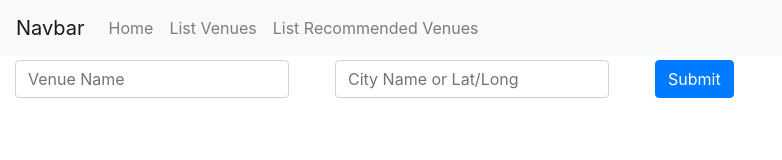
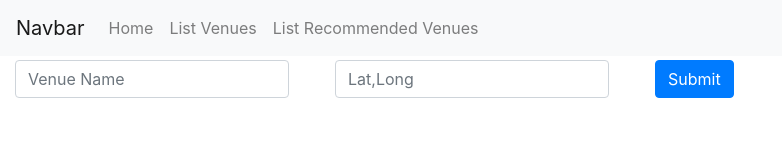
Before and after one commit to dwyfrequency/mapgl-demo, a React (Create React App) app: page /venues/list in a window 1280 px wide. Shown: the top 160 px of the page, without its empty margins (0-782 px from the left). Built offline with nearby package versions, Linux system fonts and the light colour scheme; no server answers; what @foursquare/foursquare-places, react-mapbox-gl would draw is missing.

Commit message:
adding latlon param

```diff
--- a/src/App.js
+++ b/src/App.js
@@ -16,17 +16,16 @@ const foursquare = new Foursquare(CLIENT_ID, CLIENT_SECRET);
 const App = () => {
   // return <VenuesList foursquare={foursquare} />;
 
-  const [latlon, setlatlon] = useState([40.73061, -73.935242]);
   return (
     <Router>
       <Route path={"/"} component={NavBar}></Route>
       <Route
         path={"/venues/list"}
-        render={() => <VenuesList foursquare={foursquare} latlon={latlon} />}
+        render={() => <VenuesList foursquare={foursquare} />}
       />
       <Route
         path={"/venues/recommendations"}
-        render={() => <VenuesListRec foursquare={foursquare} latlon={latlon} />}
+        render={() => <VenuesListRec foursquare={foursquare} />}
       />{" "}
     </Router>
   );
--- a/src/components/SearchBar.js
+++ b/src/components/SearchBar.js
@@ -1,15 +1,20 @@
 import React, { useState } from "react";
 
 const SearchBar = ({ setSearchVal }) => {
-  const [inputVal, setInputVal] = useState("");
+  const [venueName, setVenueName] = useState("");
+  const [latlon, setLatLon] = useState("");
+
   const handleChange = e => {
-    setInputVal(e.target.value);
+    const { name, value } = e.target;
+    if (name === "venueName") setVenueName(value);
+    if (name === "near") setLatLon(value);
   };
 
   const handleSubmit = e => {
     e.preventDefault();
-    setSearchVal(inputVal);
-    setInputVal("");
+    setSearchVal(venueName);
+    setVenueName("");
+    setLatLon("");
   };
 
   return (
@@ -19,8 +24,8 @@ const SearchBar = ({ setSearchVal }) => {
           type="text"
           className="form-control"
           id="inputAddress"
-          name="search"
-          value={inputVal}
+          name="venueName"
+          value={venueName}
           onChange={handleChange}
           placeholder="Venue Name"
         />
@@ -28,9 +33,10 @@ const SearchBar = ({ setSearchVal }) => {
       <div className="col-sm-3 my-1">
         <input
           className="form-control"
-          value={inputVal}
+          name="near"
+          value={latlon}
           onChange={handleChange}
-          placeholder="City Name or Lat/Long"
+          placeholder="Lat,Long"
         />
       </div>
       <div className="col-sm-3 my-1">
--- a/src/components/VenueRecs/VenuesListRec.js
+++ b/src/components/VenueRecs/VenuesListRec.js
@@ -3,7 +3,7 @@ import SearchBar from "../SearchBar";
 import VenueRecItems from "./VenueRecItems";
 import MapGL from "./MapGL";
 
-const VenuesListRecom = ({ foursquare, latlon }) => {
+const VenuesListRecom = ({ foursquare, latlon = [40.73061, -73.935242] }) => {
   const [query, setQueryVal] = useState("");
   const [venues, setVenues] = useState([]);
 
--- a/src/components/Venues/VenuesList.js
+++ b/src/components/Venues/VenuesList.js
@@ -2,7 +2,7 @@ import React, { useState, useEffect } from "react";
 import SearchBar from "../SearchBar";
 import VenueItems from "./VenueItems";
 
-const VenuesList = ({ foursquare, latlon }) => {
+const VenuesList = ({ foursquare, latlon = [40.73061, -73.935242] }) => {
   const [query, setQueryVal] = useState("");
   const [venues, setVenues] = useState([]);
 
```
